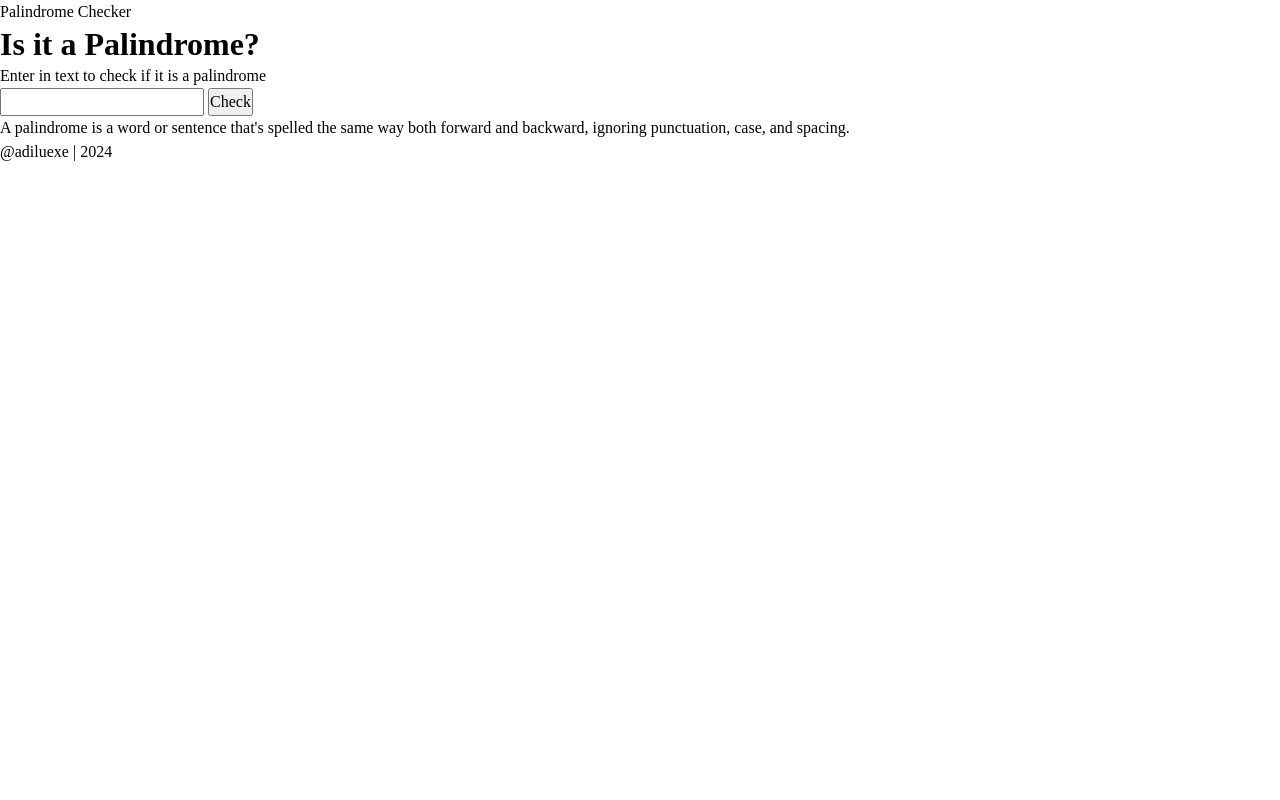
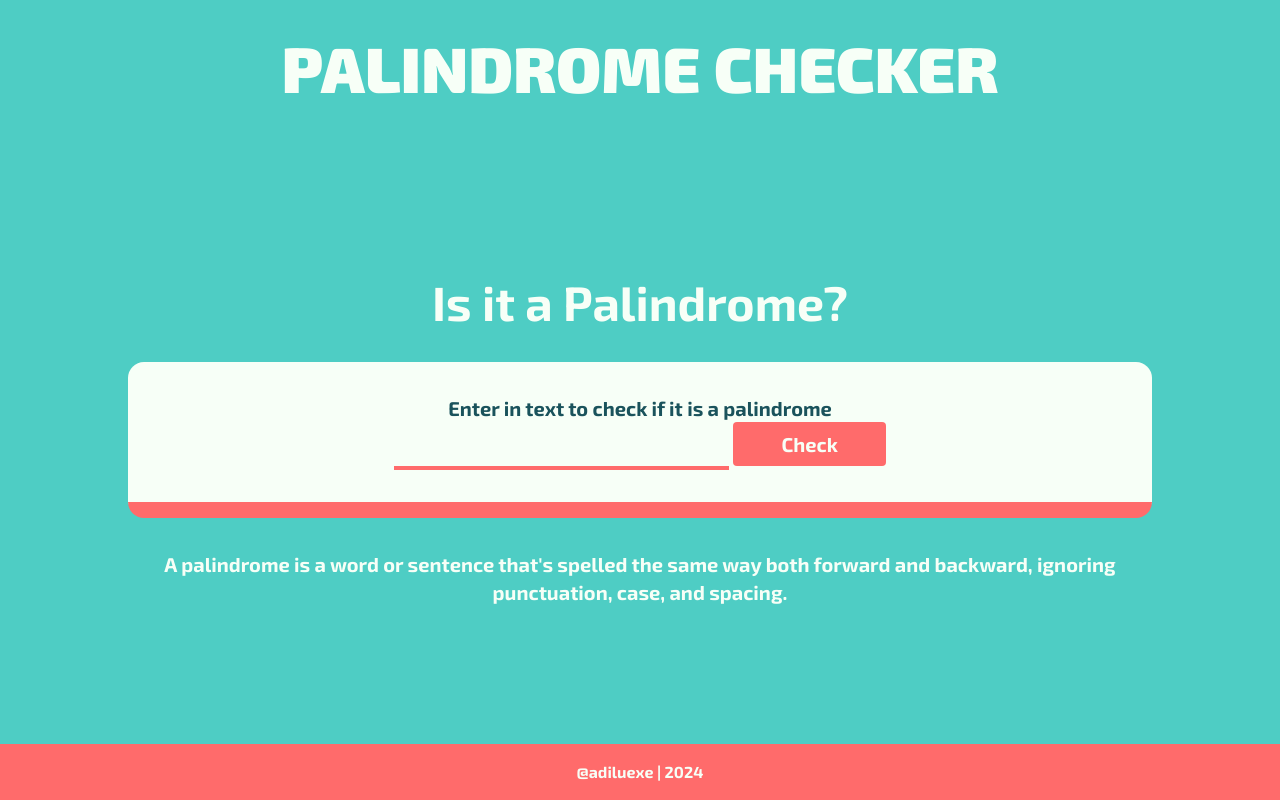
Before and after one commit to adiluexe/palindrome-checker, a plain HTML site: page index.html in a window 1280 px wide. Drawn offline with Linux system fonts and the light colour scheme.

Commit message:
Feat: Add initial styling

```diff
--- a/index.html
+++ b/index.html
@@ -17,7 +17,7 @@
     <main>
       <h1 class="title">Is it a Palindrome?</h1>
       <div id="container">
-        <p>Enter in text to check if it is a palindrome</p>
+        <p class="description">Enter in text to check if it is a palindrome</p>
         <input type="text" id="text-input" />
         <button id="check-btn">Check</button>
         <div id="result"></div>
--- a/styles.css
+++ b/styles.css
@@ -50,3 +50,86 @@ h6 {
   --red: #ff6b6b;
   --yellow: #ffe66d;
 }
+
+body {
+  min-height: 100vh;
+  background-color: var(--light-blue);
+  color: var(--light);
+  font-family: "Exo 2", sans-serif;
+  display: flex;
+  flex-direction: column;
+  align-items: center;
+  justify-content: center;
+  text-align: center;
+}
+
+header {
+  font-size: 4rem;
+  font-weight: 900;
+  text-transform: uppercase;
+  padding: 2rem;
+}
+
+main {
+  flex: 1;
+  display: flex;
+  flex-direction: column;
+  align-items: center;
+  justify-content: center;
+}
+
+.title {
+  font-size: 3rem;
+  font-weight: 700;
+  padding: 2rem;
+}
+
+#container {
+  font-size: 1.25rem;
+  width: 80%;
+  padding: 2rem;
+  border-radius: 1rem;
+  border-bottom: 1rem solid var(--red);
+  background-color: var(--light);
+  color: var(--dark-blue);
+  font-weight: 700;
+}
+
+#container input,
+#container button {
+  padding: 0.5rem 3rem;
+  transition: 0.5s ease;
+}
+
+#text-input {
+  background-color: transparent;
+  border: none;
+  border-bottom: 0.25rem solid var(--red);
+}
+
+#text-input:focus {
+  outline: none;
+}
+
+#check-btn {
+  cursor: pointer;
+  background-color: var(--red);
+  color: var(--light);
+  border: none;
+  border-radius: 0.25rem;
+}
+
+#reminder {
+  padding: 2rem;
+  width: 80%;
+  font-weight: 700;
+  font-size: 1.25rem;
+}
+
+footer {
+  width: 100%;
+  padding: 1rem;
+  background-color: var(--red);
+  font-size: 1rem;
+  font-weight: 700;
+}
```
